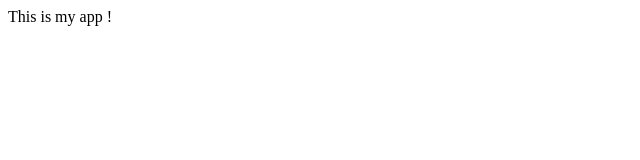
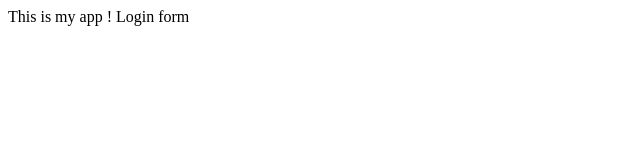
Before and after one commit to chrisk-16/git-initiation, a plain HTML site: page index.html in a window 1280 px wide. Shown: the full height of the page, 0-640 px from the left. Drawn offline with Linux system fonts and the light colour scheme.

Commit message:
login form

```diff
--- /dev/null
+++ b/dir2/app2.js
@@ -0,0 +1 @@
+console.log(123);
--- a/index.html
+++ b/index.html
@@ -4,5 +4,6 @@
     </head>
     <body>
         This is my app !
+        Login form
     </body>
 </html>
```
Also changed, not shown: login.html (added, +1 -0 lines), log.txt (added).
